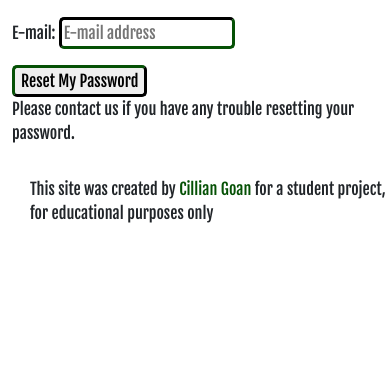
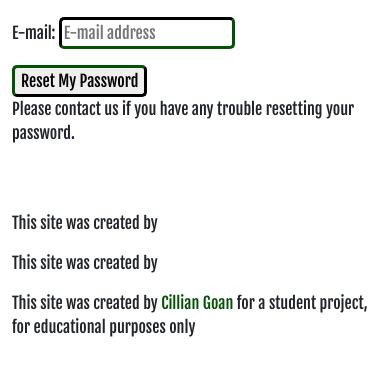
Before and after one commit to Cillian-G/neverending_guidebook, a Django app: page /accounts/password/reset/ in a window 390 px wide. Shown: the part 210-586 px from the top of the page. Run offline with Django 3.2, Linux system fonts and the light colour scheme; some libraries are stand-ins or nearby versions.

Commit message:
Add responsive styling to footer

```diff
--- a/templates/base.html
+++ b/templates/base.html
@@ -103,11 +103,17 @@
         {% endblock content %}
     </main>
 
-    <footer class="footer mt-auto py-3">
+    <!-- Footer -->
+    <footer class="footer container">
+                <p>This site was created by
         <p>This site was created by
-            <a href="https://github.com/Cillian-G" target="_blank" rel="nofollow noreferrer">Cillian Goan</a>
-             for a student project, for educational purposes only</p>
+                <p>This site was created by
+                    <a href="https://github.com/Cillian-G" target="_blank" rel="nofollow noreferrer">Cillian Goan</a>
+                    for a student project, for educational purposes only
+                </p>
     </footer>
+
+    <!-- Message system JS -->
     <script>
         setTimeout(function () {
             let messages = document.getElementById('msg');
```
